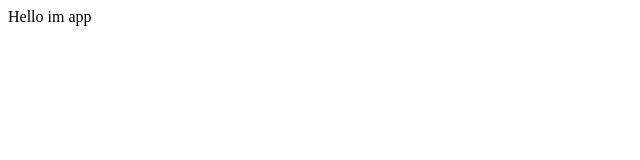
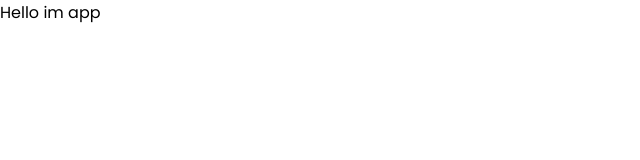
Before and after one commit to MarioGuTe/proyecto-final-react-fundamentals-v2, a React (Vite) app: page / in a window 1280 px wide. Shown: the top 160 px of the page, without its empty margins (0-640 px from the left). Built offline with nearby package versions, Linux system fonts and the light colour scheme.

Commit message:
update style

```diff
--- a/src/global.css
+++ b/src/global.css
@@ -0,0 +1,31 @@
+@import url("https://fonts.googleapis.com/css2?family=Poppins:wght@100;200;300;400;500;600;700;800;900&display=swap");
+
+:root {
+  --primary-color: linear-gradient(
+    89.9deg,
+    rgb(102, 64, 123) 0%,
+    rgb(252, 41, 119) 100%,
+    rgb(251, 168, 214) 100.1%
+  );
+  --secondary-color: white;
+  --third-color: #bebbbb;
+  --body-background: white;
+  --input-border: 204, 113, 204;
+  --user-text: black;
+}
+
+* {
+  padding: 0;
+  margin: 0;
+  box-sizing: border-box;
+  transition: all 0.2s ease-in-out;
+}
+
+html,
+body,
+#root {
+  height: 100%;
+  font-family: "Poppins", sans-serif;
+  background: var(--body-background);
+  overflow-x: hidden;
+}
```
